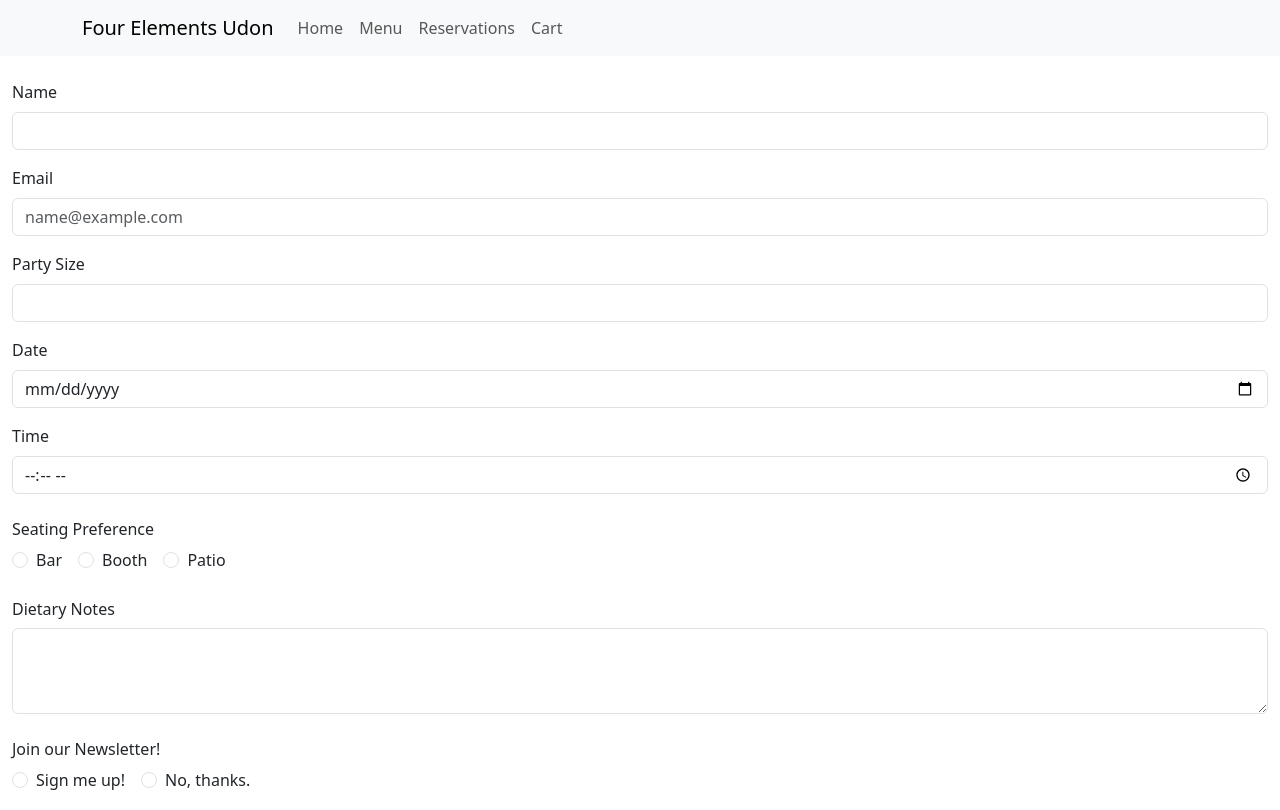
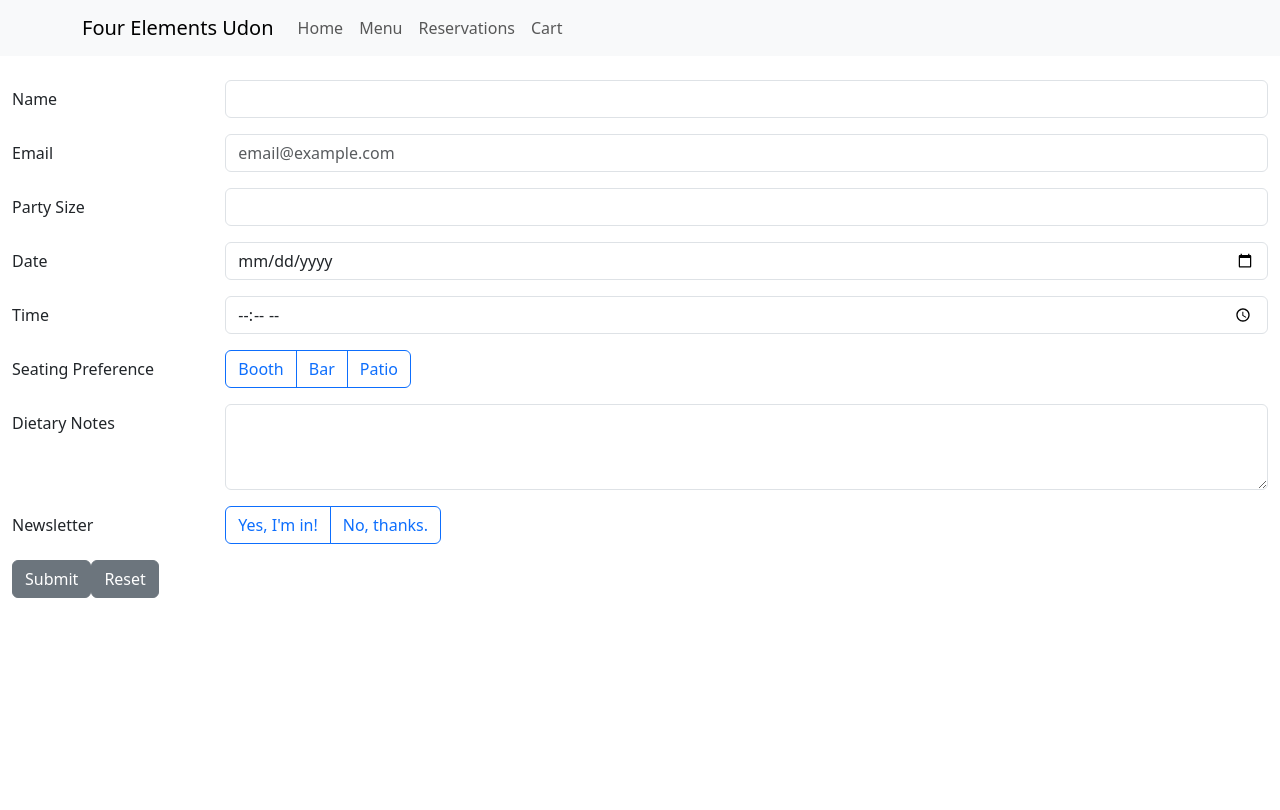
Before and after one commit to iechoswf26/restaurant-site, a React (Vite) app in the folder React/Lab4/: page /reservations in a window 1280 px wide. Built offline with nearby package versions, Linux system fonts and the light colour scheme.

Commit message:
Created form with validation and errors for ReservationsPage.jsx.

```diff
--- a/React/Lab4/package.json
+++ b/React/Lab4/package.json
@@ -10,12 +10,15 @@
     "preview": "vite preview"
   },
   "dependencies": {
+    "@hookform/resolvers": "^5.2.2",
     "bootstrap": "^5.3.8",
     "react": "^19.2.4",
     "react-bootstrap": "^2.10.10",
     "react-dom": "^19.2.4",
+    "react-hook-form": "^7.72.1",
     "react-router": "^7.13.2",
-    "react-router-dom": "^7.13.2"
+    "react-router-dom": "^7.13.2",
+    "yup": "^1.7.1"
   },
   "devDependencies": {
     "@eslint/js": "^9.39.4",
--- a/React/Lab4/src/pages/ReservationsPage.jsx
+++ b/React/Lab4/src/pages/ReservationsPage.jsx
@@ -1,106 +1,228 @@
-import Form from 'react-bootstrap/Form';
+import {Form, Col, Row, ToggleButton, ToggleButtonGroup, Button} from 'react-bootstrap/';
+import {useForm, Controller} from "react-hook-form";
+import{object, string, number, date} from "yup"
+import {yupResolver} from "@hookform/resolvers/yup"
 
 const ReservationsPage = () => {
+    const userSchema = object ({
+        name: string()
+            .required("Name is required")
+            .max(20, "Cannot be more than 20 characters"),
+
+        email: string()
+            .required("Email is required")
+            .email("Invalid email format"),
+
+        partySize: number()
+            .required("Party size is required")
+            .max(8, "Maximum 8 people allowed")
+            .min(1, "At least 1 person is required")
+            .typeError("Party size must be a number")
+            .positive("Party size must be a positive number")
+            .integer("Party size must be a whole number"),
+
+        date: date()
+            .required("Reservation date is required")
+            .typeError("Enter a valid date")
+            .min(new Date(), "Date cannot be in the past"),
+
+        time: string()
+            .test(
+                "Valid-business hours",
+                "Reservations are only available between 10:00 AM and 9:00 PM",
+                function (value) {
+                    if (!value) return false;
+
+                    // Convert "HH:mm" to minutes since midnight for easy comparison.
+
+                    const [hours, minutes] = value.split(':').map(Number);
+                    const timeInMinutes = hours * 60 + minutes;
+
+                    const openTime = 10 * 60; // 10AM = 600 minutes
+                    const closeTime = 21 * 60; // 9PM = 1260 minutes
+
+                    return timeInMinutes >= openTime && timeInMinutes <= closeTime;
+                }
+            )
+            .required("Please select a reservation time"),
+
+        seatingPreference: number()
+            .oneOf([1, 2, 3], "Please select a seating preference")
+            .required("Seating preference is required"),
+
+        dietaryNotes: string()
+            .max(30, "Cannot exceed 30 characters")
+            .notRequired(),
+
+        newsletter: number()
+            .oneOf([4, 5], "Please select 1 option")
+            .notRequired()
+
+    })
+
+    const {
+        register,
+        control,
+        setValue,
+        handleSubmit,
+        reset,
+        formState: {errors}
+    } = useForm({
+        resolver: yupResolver(userSchema),
+        defaultValues: {
+            seatingPreference: undefined,
+            newsletter: undefined
+        }
+    })
+
+    const onSubmit = (data) => {
+        console.log(data)
+        reset()
+    }
+
+    const handleChange = (e) => {
+        setValue(e.target.name, e.target.value)
+    }
 
     return(
-        <div>
-            <Form>
-                <Form.Group className="mb-3" controlId="formName">
-                    <Form.Label>Name</Form.Label>
+        <Form onSubmit={handleSubmit(onSubmit)}>
+            <Form.Group as={Row} className="mb-3" controlId="name">
+                <Form.Label column sm="2">Name</Form.Label>
+                <Col sm="10">
                     <Form.Control
                         type="text"
+                        {...register("name")}
+                        onChange={handleChange}
                     />
+                </Col>
             </Form.Group>
+            {errors.name && <span className="text-danger">{errors.name.message}</span>}
 
-                <Form.Group className="mb-3" controlId="formEmail">
-                    <Form.Label>Email</Form.Label>
+            <Form.Group as={Row} className="mb-3" controlId="email">
+                <Form.Label column sm="2">Email</Form.Label>
+                <Col sm="10">
                     <Form.Control
-                        type="email"
-                        placeholder="name@example.com"
+                        type = "email"
+                        placeholder="email@example.com"
+                        {...register("email")}
+                        onChange={handleChange}
                     />
+                </Col>
             </Form.Group>
+            {errors.email && <span className="text-danger">{errors.email.message}</span>}
 
-                <Form.Group className="mb-3" controlId="formPartySize">
-                    <Form.Label>Party Size</Form.Label>
+            <Form.Group as={Row} className="mb-3" controlId="partySize">
+                <Form.Label column sm="2">Party Size</Form.Label>
+                <Col sm="10">
                     <Form.Control
-                        type="number"
+                        type = "number"
+                        min="1"
+                        max="8"
+                        {...register("partySize")}
+                        onChange={handleChange}
                     />
+                </Col>
             </Form.Group>
+            {errors.partySize && <span className="text-danger">{errors.partySize.message}</span>}
 
-                <Form.Group className="mb-3" controlId="formDate">
-                    <Form.Label>Date</Form.Label>
+            <Form.Group as={Row} className="mb-3" controlId="date">
+                <Form.Label column sm="2">Date</Form.Label>
+                <Col sm="10">
                     <Form.Control
-                        type="date"
+                        type = "date"
+                        {...register("date")}
+                        onChange={handleChange}
                     />
+                </Col>
             </Form.Group>
+            {errors.date && <span className="text-danger">{errors.date.message}</span>}
 
-                <Form.Group className="mb-3" controlId="formTime">
-                    <Form.Label>Time</Form.Label>
+            <Form.Group as={Row} className="mb-3" controlId="time">
+                <Form.Label column sm="2">Time</Form.Label>
+                <Col sm="10">
                     <Form.Control
-                        type="time"
+                        type = "time"
+                        {...register("time")}
+                        onChange={handleChange}
                     />
+                </Col>
             </Form.Group>
+            {errors.time && <span className="text-danger">{errors.time.message}</span>}
 
-                {['radio'].map((type) => (
-                    <div key={`inline-${type}`} className="mb-3">
-                        <Form.Label column={"md"}>Seating Preference</Form.Label>
-                        <br/>
-                        <Form.Check
-                            inline
-                            label="Bar"
-                            name="group1"
-                            type={type}
-                            id={`inline-${type}-1`}
+            <Form.Group as={Row} className="mb-3" controlId="seatingPreference">
+                <Form.Label column sm="2">Seating Preference</Form.Label>
+                <Col sm="10">
+                    <Controller
+                        name="seatingPreference"
+                        control={control}
+                        render={({field}) => (
+                            <ToggleButtonGroup
+                                type="radio"
+                                name="seatingPreference"
+                                value={field.value}
+                                onChange={field.onChange}
+                            >
+                                <ToggleButton id="tbg-radio-1" value={1} variant="outline-primary">
+                                    Booth
+                                </ToggleButton>
+                                <ToggleButton id="tbg-radio-2" value={2} variant="outline-primary">
+                                    Bar
+                                </ToggleButton>
+                                <ToggleButton id="tbg-radio-3" value={3} variant="outline-primary">
+                                    Patio
+                                </ToggleButton>
+                            </ToggleButtonGroup>
+                        )}
                     />
-                        <Form.Check
-                            inline
-                            label="Booth"
-                            name="group1"
-                            type={type}
-                            id={`inline-${type}-2`}
-                        />
-                        <Form.Check
-                            inline
-                            label="Patio"
-                            name="group1"
-                            type={type}
-                            id={`inline-${type}-3`}
-                        />
-                    </div>
-                ))}
 
-                <Form.Group className="mb-3" controlId="formDietaryNotes">
-                    <Form.Label column={"md"}>Dietary Notes</Form.Label>
+                </Col>
+            </Form.Group>
+            {errors.seatingPreference && <span className="text-danger">{errors.seatingPreference.message}</span>}
+
+            <Form.Group as={Row} className="mb-3" controlId="dietaryNotes">
+                <Form.Label column sm="2">Dietary Notes</Form.Label>
+                <Col sm="10">
                     <Form.Control
                         as="textarea"
                         rows={3}
+                        type = "textarea"
+                        {...register("dietaryNotes")}
+                        onChange={handleChange}
                     />
+                </Col>
             </Form.Group>
+            {errors.dietaryNotes && <span className="text-danger">{errors.dietaryNotes.message}</span>}
 
-                {['radio'].map((type) => (
-                    <div key={`inline-${type}`} className="mb-3">
-                        <Form.Label column={"md"}>Join our Newsletter!</Form.Label>
-                        <br/>
-                        <Form.Check
-                            inline
-                            label="Sign me up!"
-                            name="group1"
-                            type={type}
-                            id={`inline-${type}-1`}
+            <Form.Group as={Row} className="mb-3" controlId="newsletter">
+                <Form.Label column sm="2">Newsletter</Form.Label>
+                <Col sm="10">
+                    <Controller
+                        name="newsletter"
+                        control={control}
+                        render={({field}) => (
+                            <ToggleButtonGroup
+                                type="radio"
+                                name="newsletter"
+                                value={field.value}
+                                onChange={field.onChange}
+                            >
+                                <ToggleButton id="tbg-radio-4" value={4} variant="outline-primary">
+                                    Yes, I'm in!
+                                </ToggleButton>
+                                <ToggleButton id="tbg-radio-5" value={5} variant="outline-primary">
+                                    No, thanks.
+                                </ToggleButton>
+                            </ToggleButtonGroup>
+                        )}
                     />
-                        <Form.Check
-                            inline
-                            label="No, thanks."
-                            name="group1"
-                            type={type}
-                            id={`inline-${type}-2`}
-                        />
-                    </div>
-                ))}
+                </Col>
+            </Form.Group>
+            {errors.newsletter && <span className="text-danger">{errors.newsletter.message}</span>}
+
+            <Button type={"submit"} variant="secondary">Submit</Button>
+            <Button type={"reset"} variant="secondary">Reset</Button>
 
         </Form>
-        </div>
-
 
     )
 }
```
Also changed, not shown: React/package.json (deleted, +0 -9 lines), 2 other files (tests, documents, lock files or other folders). Lines whose indentation alone changed are shown as unchanged.
